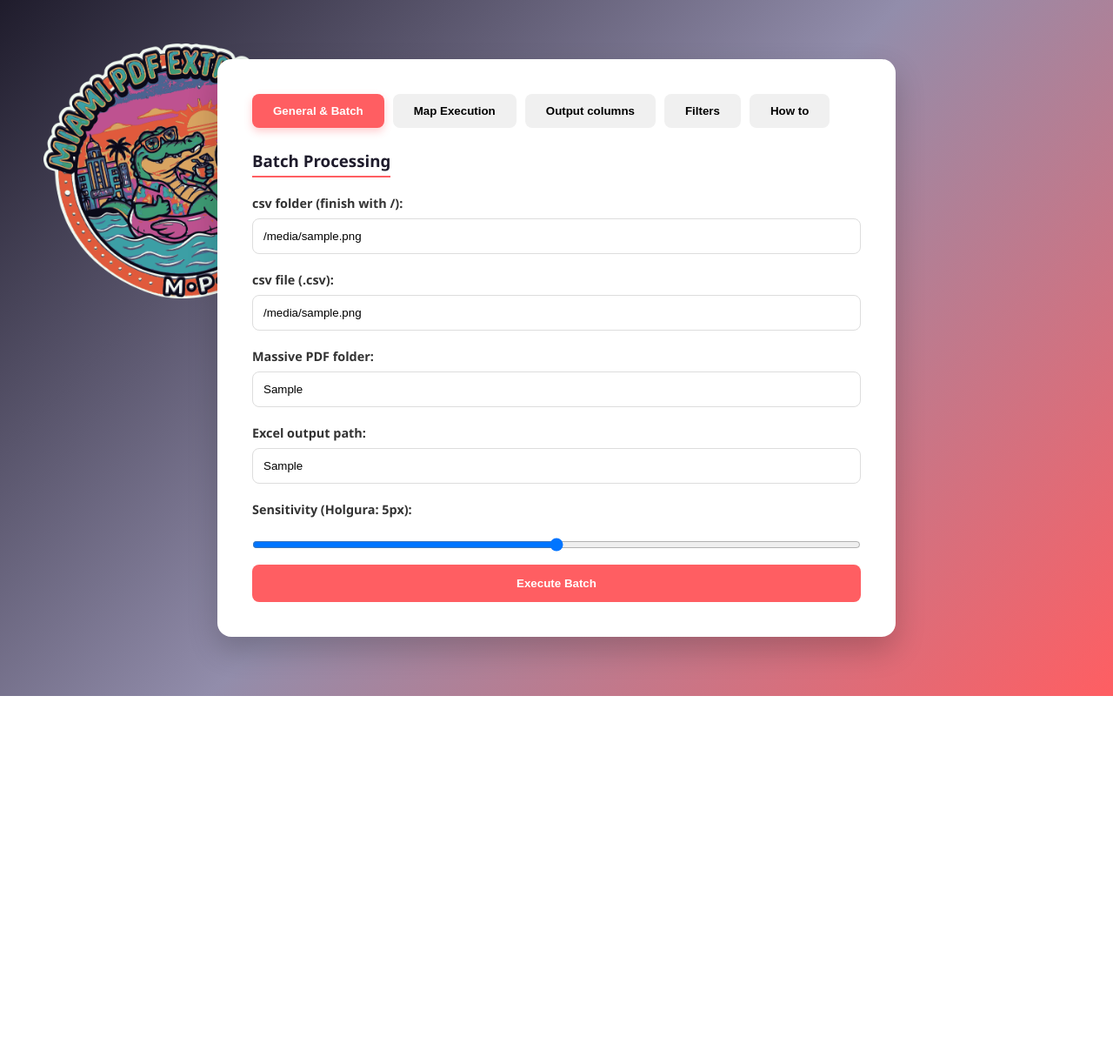
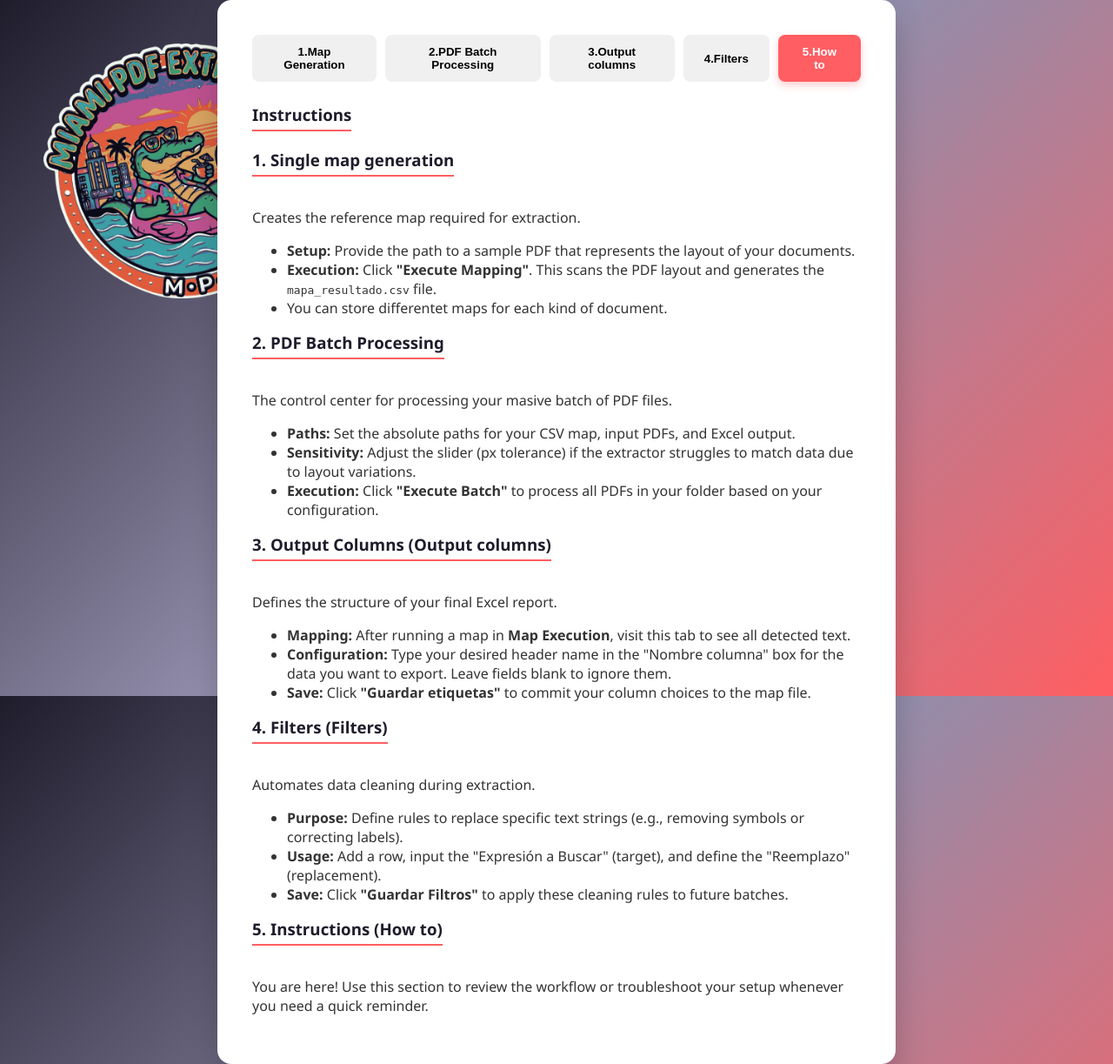
Before and after one commit to jmbaez75/miami-pdf-extractor, a Django app: template templates/extraction/interface.html in a window 1280 px wide. Shown: the whole page at 87% size. Before the commit the page ends 800 px from the top, so only its background shows below. Run offline with Django 5.2, Linux system fonts and the light colour scheme; the template is opened without the code that fills it: most values are stand-ins (such as "Sample title", 1, 10 or a date in 2020).

Commit message:
User workflow imporvement

```diff
--- a/config/app_config.json
+++ b/config/app_config.json
@@ -5,7 +5,7 @@
     "map_file": "mapa_abonos_sabadell.csv",
     "mass_pdf_folder": "/home/administrador/datos_prueba/PDF",
     "excel_folder": "/home/administrador/datos_prueba/fffff",
-    "sensitivity": "42",
+    "sensitivity": "28",
     "output_map_path": "/home/administrador/datos_prueba",
     "last_map_route_pdf": "/home/administrador/datos_prueba/g/home/administrador/datos_prueba"
 }
--- a/templates/extraction/instructions.html
+++ b/templates/extraction/instructions.html
@@ -1,18 +1,22 @@
 <div class="instructions-body">
-    <h3>1. General & Batch (General & Batch)</h3>
-    <p>The control center for processing your files.</p>
+
+    <h3>1. Single map generation</h3>
+    <p>Creates the reference map required for extraction.</p>
+    <ul>
+        <li><strong>Setup:</strong> Provide the path to a sample PDF that represents the layout of your documents.</li>
+        <li><strong>Execution:</strong> Click <strong>"Execute Mapping"</strong>. This scans the PDF layout and generates the <code>mapa_resultado.csv</code> file.</li>
+        <li>You can store differentet maps for each kind of document.</li>
+    </ul>
+
+
+    <h3>2. PDF Batch Processing</h3>
+    <p>The control center for processing your masive batch of PDF files.</p>
     <ul>
         <li><strong>Paths:</strong> Set the absolute paths for your CSV map, input PDFs, and Excel output.</li>
         <li><strong>Sensitivity:</strong> Adjust the slider (px tolerance) if the extractor struggles to match data due to layout variations.</li>
         <li><strong>Execution:</strong> Click <strong>"Execute Batch"</strong> to process all PDFs in your folder based on your configuration.</li>
     </ul>
 
-    <h3>2. Map Execution (Map Execution)</h3>
-    <p>Creates the reference map required for extraction.</p>
-    <ul>
-        <li><strong>Setup:</strong> Provide the path to a sample PDF that represents the layout of your documents.</li>
-        <li><strong>Execution:</strong> Click <strong>"Execute Mapping"</strong>. This scans the PDF layout and generates the <code>mapa_resultado.csv</code> file.</li>
-    </ul>
 
     <h3>3. Output Columns (Output columns)</h3>
     <p>Defines the structure of your final Excel report.</p>
--- a/templates/extraction/interface.html
+++ b/templates/extraction/interface.html
@@ -16,22 +16,40 @@
 </div>
 <div class="container">
     <div class="tabs">
-        <button class="tab-btn active" onclick="openTab(event, 'tab1')">General & Batch</button>
-        <button class="tab-btn" onclick="openTab(event, 'tab2')">Map Execution</button>
-        <button class="tab-btn" onclick="openTab(event, 'tab3'); loadTab3();">Output columns</button>
-        <button class="tab-btn" onclick="openTab(event, 'tab4'); loadTab4();">Filters</button>
-        <button class="tab-btn" onclick="openTab(event, 'tab5')">How to</button>
+        <button class="tab-btn" onclick="openTab(event, 'tab2')">1.Map Generation</button>
+        <button class="tab-btn" onclick="openTab(event, 'tab1')">2.PDF Batch Processing</button>
+        <button class="tab-btn" onclick="openTab(event, 'tab3'); loadTab3();">3.Output columns</button>
+        <button class="tab-btn" onclick="openTab(event, 'tab4'); loadTab4();">4.Filters</button>
+        <button class="tab-btn active" onclick="openTab(event, 'tab5')">5.How to</button>
 
     </div>
 
-    <div id="tab1" class="tab-content">
-        <h3>Batch Processing</h3>
+    <div id="tab2" class="tab-content" style="display:none;">
 
-        <label>csv folder (finish with /):</label>
+        <h3>Single Map Generation</h3>
+        <label>Select a pdf sample document to generate a map.</label>
+        <i>pdf folder</i><br>
+        <input type="text" id="pdf_folder" value="{{pdf_folder}}" onchange="updateConfig('pdf_folder', this.value)" placeholder="/home/usuario/tu_carpeta">
+        <i>pdf file name</i><br>
+        <input type="text" id="pdf_input" value="{{pdf_input}}" onchange="updateConfig('pdf_input', this.value)" placeholder="/home/usuario/tu_carpeta">
+        <label>Output map path (Folder):</label>
+        <input type="text" id="map_out" value="{{output_map_path}}" onchange="updateConfig('output_map_path', this.value)" placeholder="/home/usuario/tu_carpeta">
+
+
+    <button onclick="executeAction('single')">Execute Mapping</button>
+    </div>
+
+
+    <div id="tab1" class="tab-content" style="display:none;">
+        <h3>PDF Batch Processing</h3>
+
+
+        <label>Route to .csv map folder (finish with /):</label><span style="font-size: 12px; font-style: italic;">Generate specific maps in "Single map generation" tab</span>
         <input type="text" accept=".csv" id="map_file_folder" value="{{map_file_folder}}" onchange="updateConfig('map_file_folder', this.value)">
 
-        <label>csv file (.csv):</label>
+        <label>Name of .csv map file (.csv)*:</label>
         <input type="text" accept=".csv" id="map_file" value="{{map_file}}" onchange="updateConfig('map_file', this.value)">
+
 
         <label>Massive PDF folder:</label>
         <input type="text" id="mass_pdf_folder" value="{{mass_pdf_folder}}" onchange="updateConfig('mass_pdf_folder', this.value)">
@@ -39,7 +57,9 @@
         <label>Excel output path:</label>
         <input type="text" id="excel_folder" value="{{excel_folder}}" onchange="updateConfig('excel_folder', this.value)">
 
-        <label for="sensitivity">Sensitivity (Holgura: <span id="val-sensitivity">5</span>px):</label>
+        <label for="sensitivity">Tolerance: <span id="val-sensitivity">{{sensitivity}}</span></label>
+        <span style="font-size: 12px; font-style: italic;">Margin units relative to the map coordinates</span>
+
         <input type="range" id="sensitivity" min="0" max="50" value="{{sensitivity}}"
                        oninput="document.getElementById('val-sensitivity').innerText = this.value" onchange="updateConfig('sensitivity', this.value)">
 
@@ -50,20 +70,7 @@
         </div>
     </div>
 
-    <div id="tab2" class="tab-content" style="display:none;">
 
-        <h3>Single Map Execution</h3>
-        <label>PDF to map (Path):</label>
-        <i>pdf folder</i><br>
-        <input type="text" id="pdf_folder" value="{{pdf_folder}}" onchange="updateConfig('pdf_folder', this.value)" placeholder="/home/usuario/tu_carpeta">
-        <i>File name</i><br>
-        <input type="text" id="pdf_input" value="{{pdf_input}}" onchange="updateConfig('pdf_input', this.value)" placeholder="/home/usuario/tu_carpeta">
-        <label>Output map path (Folder):</label>
-        <input type="text" id="map_out" value="{{output_map_path}}" onchange="updateConfig('output_map_path', this.value)" placeholder="/home/usuario/tu_carpeta">
-
-
-    <button onclick="executeAction('single')">Execute Mapping</button>
-    </div>
     <div id="tab3" class="tab-content" style="display:none;">
         <h3>Map Editor (Tags)</h3>
         Enter the names of the fields you want the app to extract. Leave fields blank to ignore them. Filled fields will be used as column headers.
@@ -100,7 +107,7 @@
     <button type="button" class="btn btn-secondary" onclick="agregarFilaFiltro()">+ Añadir Fila</button>
     <button type="button" class="btn btn-primary" onclick="saveFilters()">Guardar Filtros</button>
 </div>
-    <div id="tab5" class="tab-content" style="display:none;">
+    <div id="tab5" class="tab-content" style="">
         <h3>Instructions</h3>
 
         <div class="instructions-body">
```
